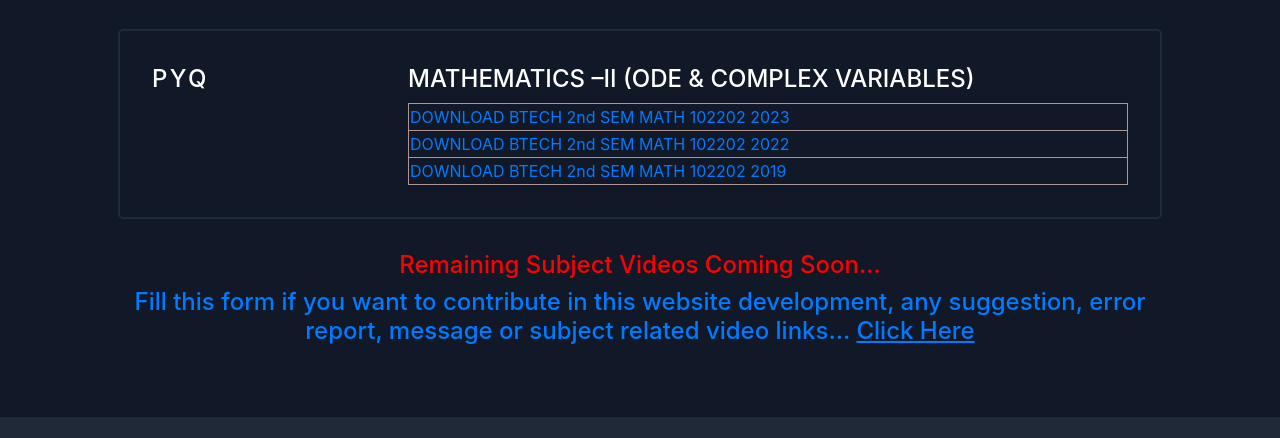
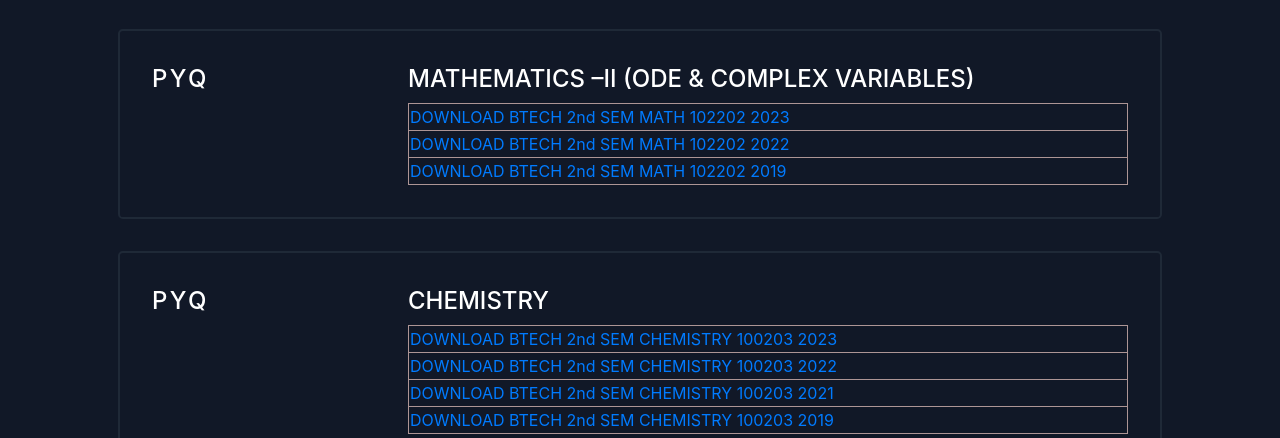
Before and after one commit to dexsrco/LearnLink, a plain HTML site: page mech2ndsem.html in a window 1280 px wide. Shown: the part 767-1205 px from the top of the page. Drawn offline with nearby package versions, Linux system fonts and the light colour scheme; a script that the page names is missing.

Commit message:
Update mech2ndsem.html

```diff
--- a/mech2ndsem.html
+++ b/mech2ndsem.html
@@ -181,6 +181,60 @@ PRACTICES ( 3 CREDIT )</h5>
 
                  <!--Subject Things End -->
 
+                <!--Subject Things Start -->
+                <div class="p-8 pl-8 my-8 flex border-2 rounded-lg border-gray-800 flex flex-wrap md:flex-no-wrap">
+                    <div class="md:w-64 md:mb-0 mb-6 flex-shrink-0 flex flex-col">
+                        <span class="text-2xl tracking-widest font-medium title-font text-white mb-2">PYQ</span>
+                    </div>
+                    <div class="md:flex-grow">
+                        <h2 class="text-2xl font-medium text-white title-font mb-2">CHEMISTRY</h2>
+                        <table style="width:100%">
+
+                             <tr>
+                                <td>
+                                    <a href="#"
+                                        target="_blank">DOWNLOAD BTECH 2nd SEM CHEMISTRY 100203
+                                        2023</a>
+                                </td>
+                            </tr>
+
+                            <tr>
+                                <td>
+                                    <a href="https://drive.google.com/file/d/10fTJq1MJcYMlRVmOohKtW962O1y99WjR/view?usp=drive_link"
+                                        target="_blank">DOWNLOAD BTECH 2nd SEM CHEMISTRY 100203
+                                        2022</a>
+                                </td>
+                            </tr>
+
+                            <tr>
+                                <td>
+                                    <a href="https://drive.google.com/file/d/1D4pG40lJ87ZJWGOcMSWpuQIX4pu3y-hI/view?usp=drive_link"
+                                        target="_blank">DOWNLOAD BTECH 2nd SEM CHEMISTRY 100203
+                                        2021</a>
+                                </td>
+                            </tr>
+
+                             <tr>
+                                <td>
+                                    <a href="https://drive.google.com/file/d/1uiCIfwWlAhq5i25UjUw50FnuNGbw1ERY/view?usp=drive_link"
+                                        target="_blank">DOWNLOAD BTECH 2nd SEM CHEMISTRY 100203
+                                        2019</a>
+                                </td>
+                            </tr>
+
+                        </table>
+                    </div>
+                </div>
+
+                 <!--Subject Things End -->
+
+                 <!--Subject End -->
+
+
+
+
+
+
                  <!--Subject End -->
 
 
```
